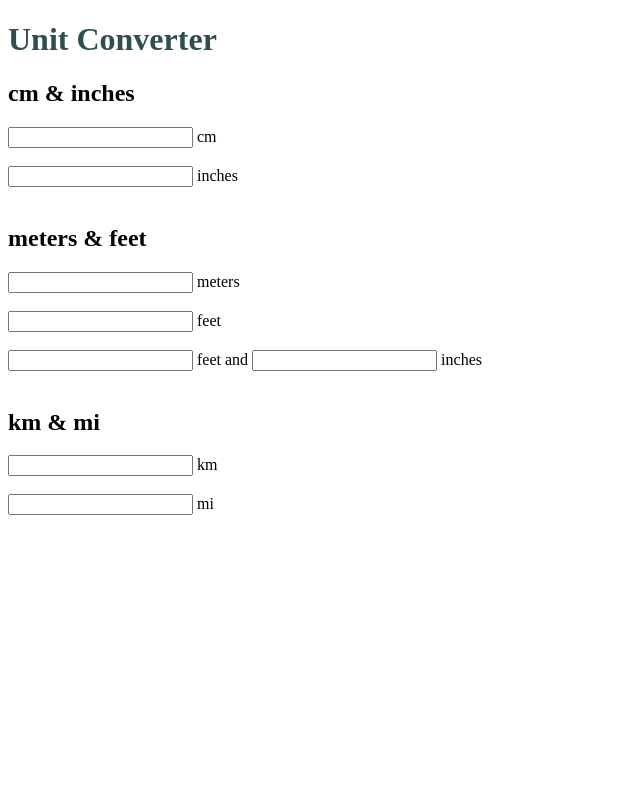
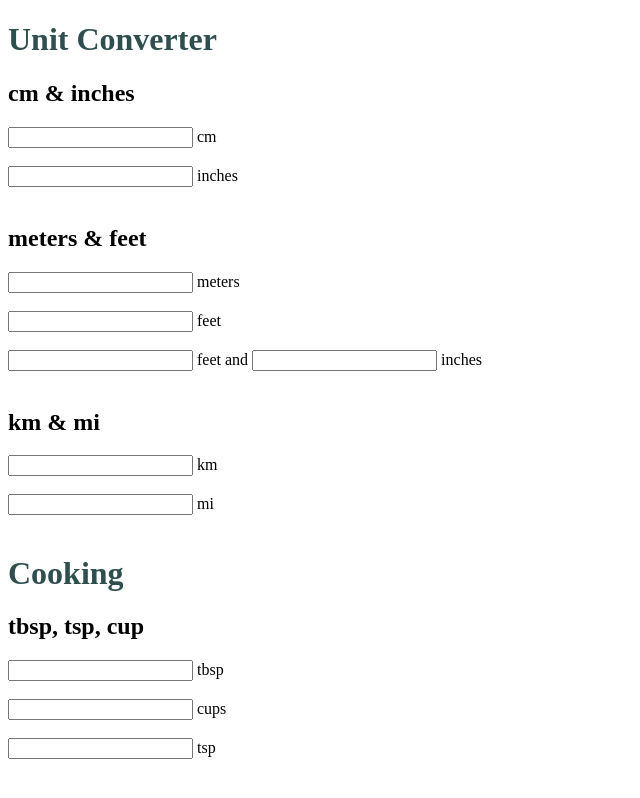
Before and after one commit to echoeoe/converter, a website: page index.html in a window 1280 px wide. Shown: the whole page, without its empty margins (0-640 px from the left). Drawn offline with Linux system fonts and the light colour scheme.

Commit message:
Update index.html
Added cooking section with tbsp, tsp, cup conversions

```diff
--- a/index.html
+++ b/index.html
@@ -42,6 +42,19 @@ p    {color: darkslategrey;}
 <input type="number" id="miInp" name="miInp">
 <label for = "miInp">mi</label><br><br>
 
+<h1>Cooking</h1>  <!-- teaspoon, tablespoon, cups, fl oz ... on change of any -->
+
+<h2>tbsp, tsp, cup</h2>
+
+<input type="text" id="tbspInp" name="tbspInp">
+<label for = "kmInp">tbsp</label><br><br>
+
+<input type="text" id="cupInp" name="cupInp">
+<label for = "cupInp">cups</label><br><br>
+
+<input type="text" id="tspInp" name="tspInp">
+<label for = "kmInp">tsp</label><br><br>
+
 </body>
 
 </html>
```
